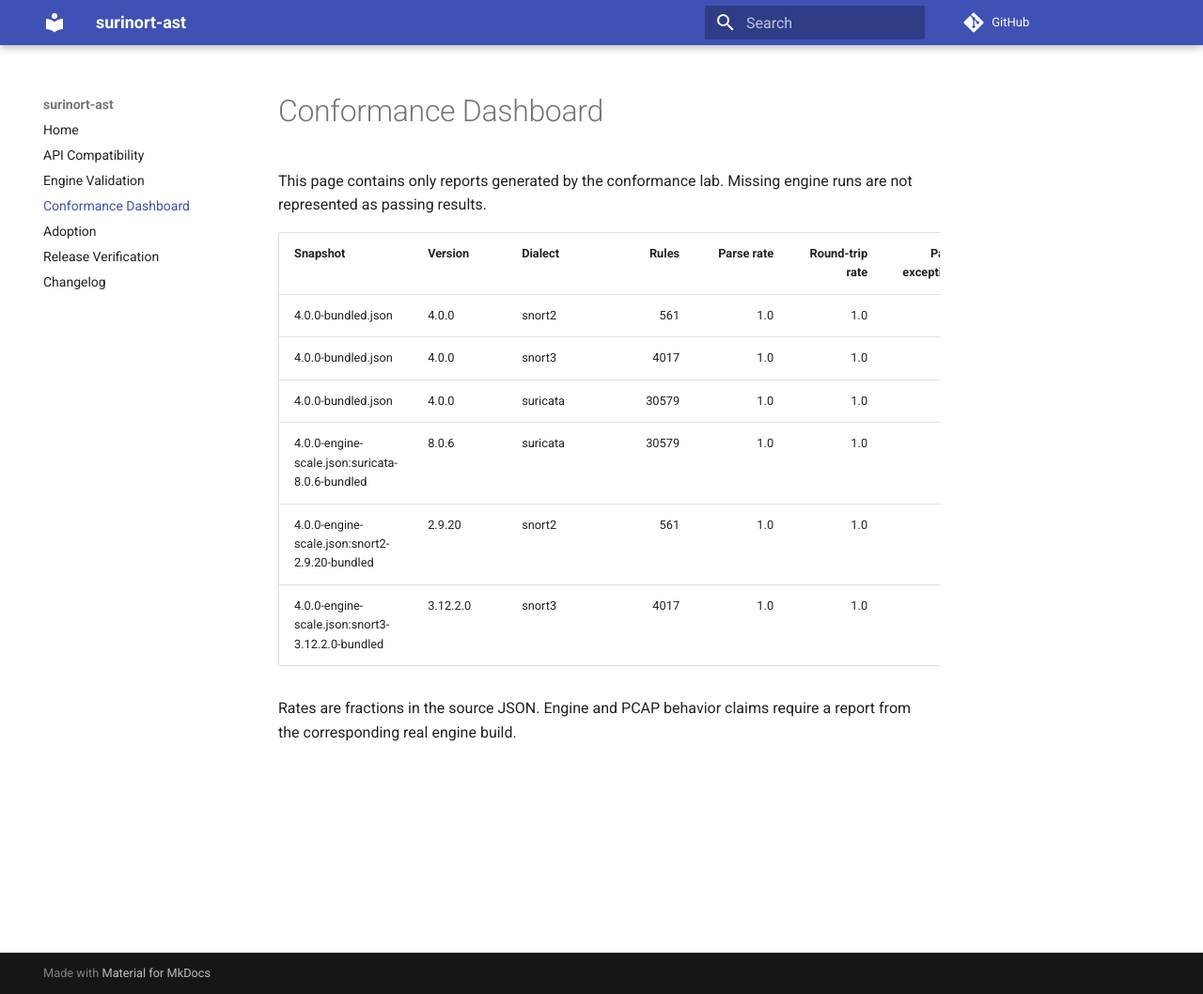
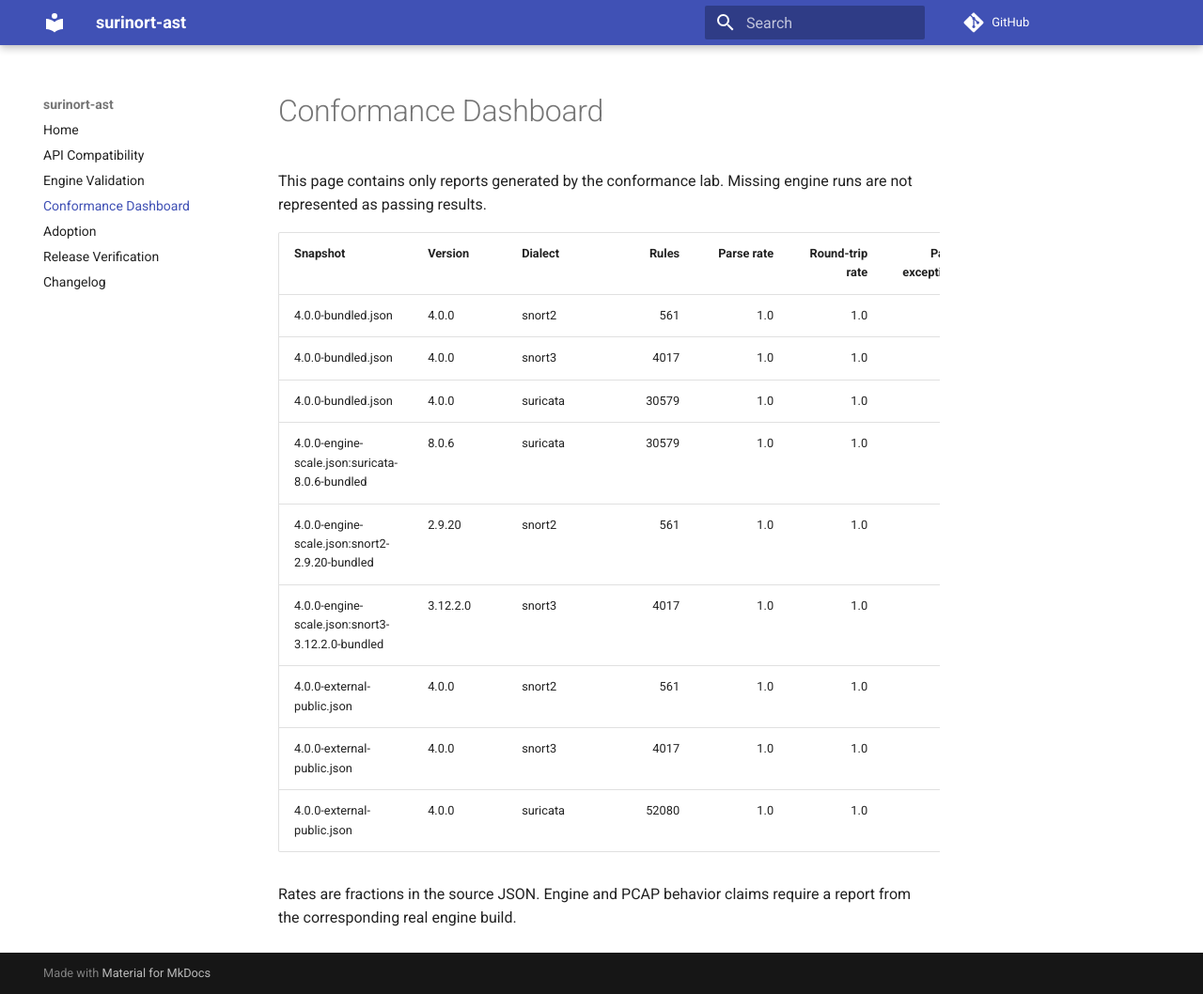
Before and after one commit to seifreed/surinort-ast, an MkDocs documentation site: the page built from docs/conformance-dashboard.md, in a window 1280 px wide and 1058 px high. Shown: the whole window at 94% size. Built offline with MkDocs 1.6.1 and Material for MkDocs 9.7.7, drawn with Linux system fonts in a browser that asks for light colours; comment, search, counter and statistics services are not loaded.

Commit message:
docs: publish external conformance snapshot

```diff
--- a/docs/conformance-dashboard.md
+++ b/docs/conformance-dashboard.md
@@ -10,5 +10,8 @@ This page contains only reports generated by the conformance lab. Missing engine
 | 4.0.0-engine-scale.json:suricata-8.0.6-bundled | 8.0.6 | suricata | 30579 | 1.0 | 1.0 | 0 | - | 0 | - | - |
 | 4.0.0-engine-scale.json:snort2-2.9.20-bundled | 2.9.20 | snort2 | 561 | 1.0 | 1.0 | 0 | - | 0 | - | - |
 | 4.0.0-engine-scale.json:snort3-3.12.2.0-bundled | 3.12.2.0 | snort3 | 4017 | 1.0 | 1.0 | 0 | - | 0 | - | - |
+| 4.0.0-external-public.json | 4.0.0 | snort2 | 561 | 1.0 | 1.0 | 0 | - | 0 | 246.77353438171767 | 44.142735 |
+| 4.0.0-external-public.json | 4.0.0 | snort3 | 4017 | 1.0 | 1.0 | 0 | - | 0 | 246.77353438171767 | 44.142735 |
+| 4.0.0-external-public.json | 4.0.0 | suricata | 52080 | 1.0 | 1.0 | 0 | - | 0 | 246.77353438171767 | 44.142735 |
 
 Rates are fractions in the source JSON. Engine and PCAP behavior claims require a report from the corresponding real engine build.
```
Also changed, not shown: 1 other file.
